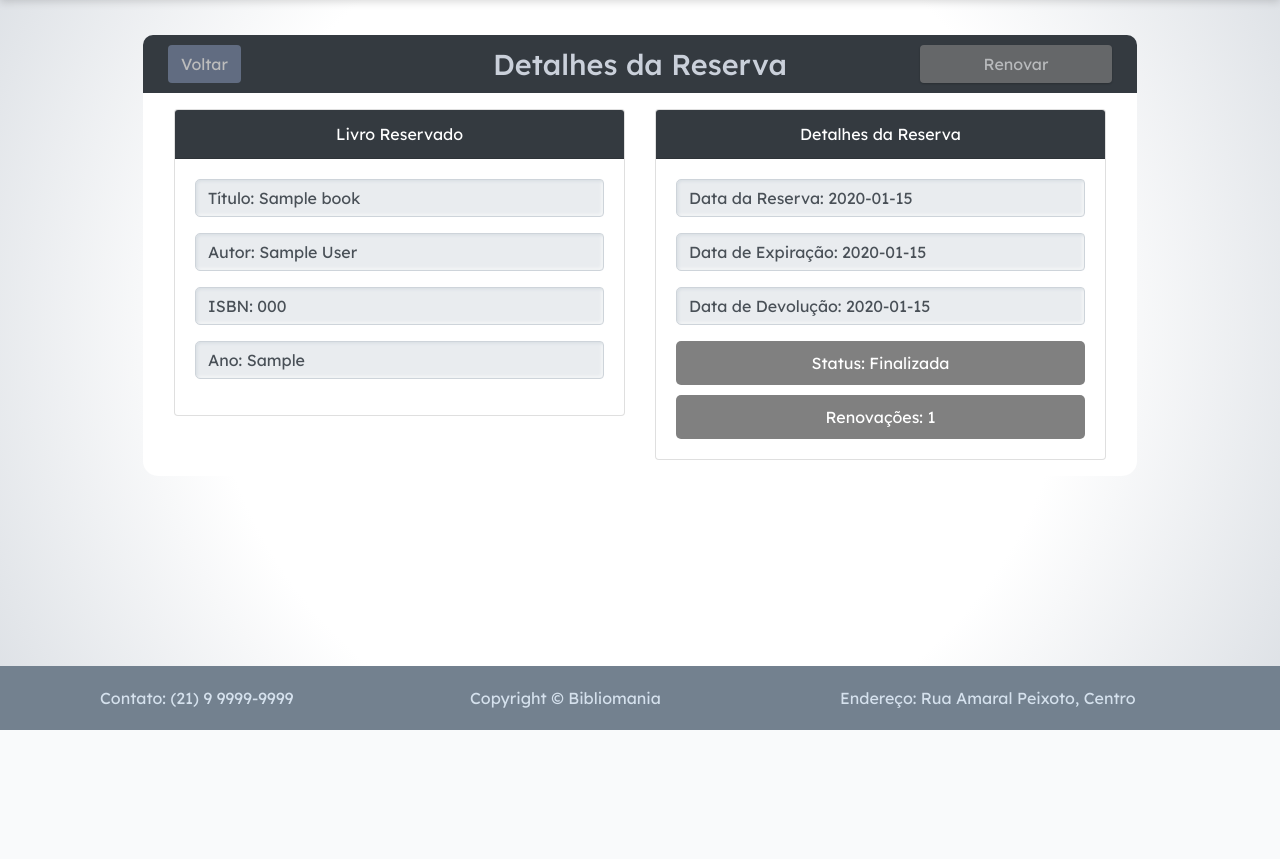
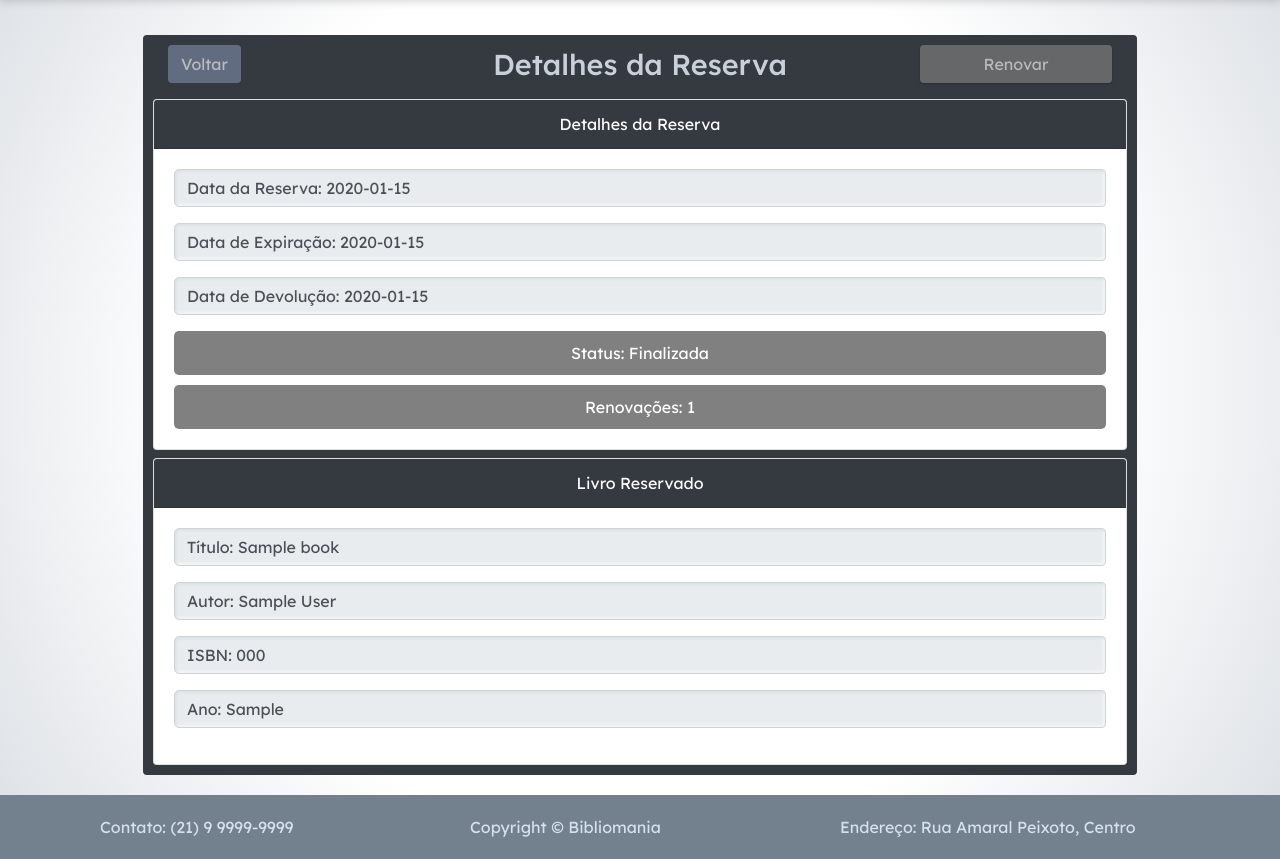
Before and after one commit to GM7Avila/bibliomania-flask, a Flask app: template app/templates/client/reservation/reservation-details.html in a window 1280 px wide. Shown: the part 70-929 px from the top of the page. Before the commit the page ends 800 px from the top, so only its background shows below. Run offline with Flask 3, Linux system fonts and the light colour scheme; the template is opened without the code that fills it: values that come from a table or form of the project are taken from there, others are empty; a user stored in the database is signed in; tables that the repository leaves empty hold one stand-in row (values such as "Sample post"); some libraries are stand-ins or nearby versions.

Commit message:
fix: atualização da nova tela de reservation details (antes era horrivel)

```diff
--- a/app/templates/client/reservation/reservation-details.html
+++ b/app/templates/client/reservation/reservation-details.html
@@ -1,7 +1,7 @@
 {% extends "base.html" %}
 {% block content %}
 
-<div class="header-card container">
+<div class="header-card container w-100 rounded">
     <div class="row">
         <div class="col d-flex justify-content-start align-items-center">
             <a href="{{ url_for('reservation.reservation') }}" class="btn btn-back botao">Voltar</a>
@@ -18,45 +18,17 @@
             </form>
             {% elif reservation.status != "Cancelada" %}
             <form method="POST" class="m-0">
-                <button type="submit" name="action" value="renew" class="btn btn-confirm" {% if not can_renew %}disabled style="background-color: gray;"  {% endif %}>
+                <button type="submit" name="action" value="renew" class="btn btn-confirm" {% if not can_renew %}disabled
+                        style="background-color: gray;" {% endif %}>
                     Renovar
                 </button>
             </form>
             {% endif %}
         </div>
     </div>
-</div>
-
-
-<div class="container reservation-details-card p-3">
-    <div class="row">
-        <!-- Card do Livro Reservado -->
-        <div class="col-md-6">
-            <div class="card">
-                <div class="card-header">
-                    Livro Reservado
-                </div>
-                <div class="card-body">
-                    <div class="form-group">
-                        <input type="text" class="form-control mb-2" value="Título: {{ reservation.book.title }}"
-                               readonly/>
-                    </div>
-                    <div class="form-group">
-                        <input type="text" class="form-control mb-2" value="Autor: {{ reservation.book.author }}"
-                               readonly/>
-                    </div>
-                    <div class="form-group">
-                        <input type="text" class="form-control mb-2" value="ISBN: {{ reservation.book.isbn }}"
-                               readonly/>
-                    </div>
-                    <div class="form-group">
-                        <input type="text" class="form-control mb-2" value="Ano: {{ reservation.book.year }}" readonly/>
-                    </div>
-                </div>
-            </div>
-        </div>
-        <!-- Card dos Detalhes da Reserva -->
-        <div class="col-md-6">
+    <!-- Card dos Detalhes da Reserva -->
+    <div>
+        <div class="pt-3">
             <div class="card">
                 <div class="card-header">
                     Detalhes da Reserva
@@ -89,7 +61,33 @@
                 </div>
             </div>
         </div>
+        <!-- Card do Livro Reservado -->
+        <div class="pt-2">
+            <div class="card">
+                <div class="card-header">
+                    Livro Reservado
+                </div>
+                <div class="card-body">
+                    <div class="form-group">
+                        <input type="text" class="form-control mb-2" value="Título: {{ reservation.book.title }}"
+                               readonly/>
+                    </div>
+                    <div class="form-group">
+                        <input type="text" class="form-control mb-2" value="Autor: {{ reservation.book.author }}"
+                               readonly/>
+                    </div>
+                    <div class="form-group">
+                        <input type="text" class="form-control mb-2" value="ISBN: {{ reservation.book.isbn }}"
+                               readonly/>
+                    </div>
+                    <div class="form-group">
+                        <input type="text" class="form-control mb-2" value="Ano: {{ reservation.book.year }}" readonly/>
+                    </div>
+                </div>
+            </div>
+        </div>
     </div>
+
 </div>
 
 
```
Also changed, not shown: app/templates/admin/profile/pageuser-admin.html (+4 -6 lines).
